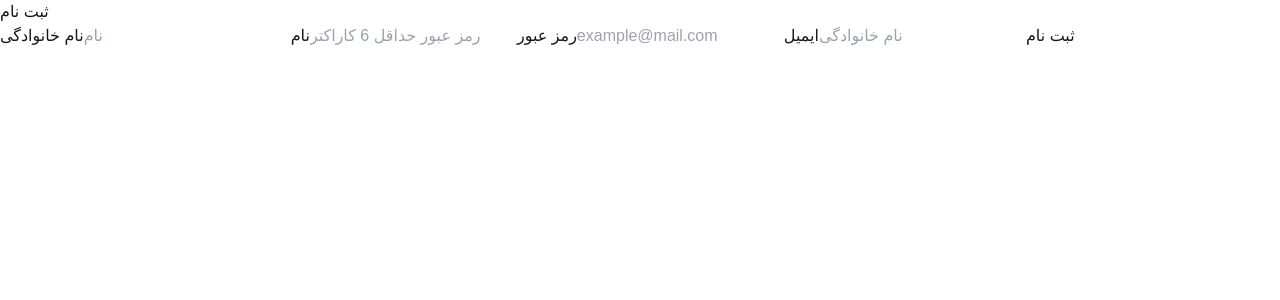
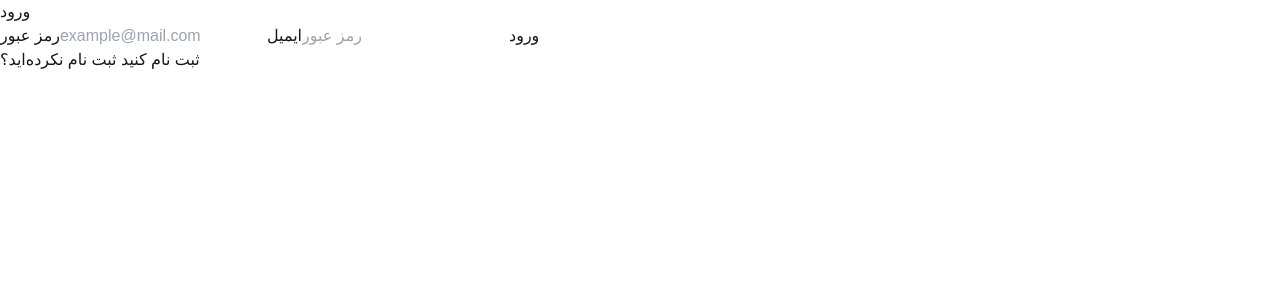
Before and after one commit to frau-azadeh/reactsample, a Next.js app: page /signup in a window 1280 px wide. Shown: the top 300 px of the page. Built offline with nearby package versions, Linux system fonts and the light colour scheme.

Commit message:
add signup

```diff
--- a/src/app/signup/page.tsx
+++ b/src/app/signup/page.tsx
@@ -3,33 +3,53 @@
 import React, { useState } from "react";
 import { useForm } from "react-hook-form";
 import { zodResolver } from "@hookform/resolvers/zod";
-import { signupSchema, SignupFormData } from "../lib/validations/auth";
+import {
+  signupSchema,
+  SignupFormData,
+} from "../lib/validations/auth";
+import {
+  loginSchema,
+  LoginFormData,
+} from "../lib/validations/loginSchema";
+import { useRouter } from "next/navigation";
 
-export default function SignupPage() {
+export default function AuthPage() {
+  const [isSignup, setIsSignup] = useState(false);
   const [serverError, setServerError] = useState<string | null>(null);
   const [successMessage, setSuccessMessage] = useState<string | null>(null);
 
+  const router = useRouter();
+
+  // فرم ثبت نام
   const {
-    register,
-    handleSubmit,
-    formState: { errors, isSubmitting },
+    register: registerSignup,
+    handleSubmit: handleSubmitSignup,
+    formState: { errors: errorsSignup, isSubmitting: isSubmittingSignup },
+    reset: resetSignup,
   } = useForm<SignupFormData>({
     resolver: zodResolver(signupSchema),
   });
 
-  const onSubmit = async (data: SignupFormData) => {
+  // فرم ورود
+  const {
+    register: registerLogin,
+    handleSubmit: handleSubmitLogin,
+    formState: { errors: errorsLogin, isSubmitting: isSubmittingLogin },
+    reset: resetLogin,
+  } = useForm<LoginFormData>({
+    resolver: zodResolver(loginSchema),
+  });
+
+  const onSubmitSignup = async (data: SignupFormData) => {
     setServerError(null);
     setSuccessMessage(null);
 
     try {
       const res = await fetch("/api/signup", {
         method: "POST",
-        headers: {
-          "Content-Type": "application/json",
-        },
+        headers: { "Content-Type": "application/json" },
         body: JSON.stringify(data),
       });
-
       const result = await res.json();
 
       if (!res.ok) {
@@ -38,71 +58,168 @@ export default function SignupPage() {
       }
 
       setSuccessMessage("ثبت نام با موفقیت انجام شد! لطفا وارد شوید.");
-    } catch (error) {
+      setIsSignup(false);
+      resetSignup();
+    } catch {
+      setServerError("خطا در ارتباط با سرور. لطفا دوباره تلاش کنید.");
+    }
+  };
+
+  const onSubmitLogin = async (data: LoginFormData) => {
+    setServerError(null);
+    setSuccessMessage(null);
+
+    try {
+      const res = await fetch("/api/login", {
+        method: "POST",
+        headers: { "Content-Type": "application/json" },
+        body: JSON.stringify(data),
+      });
+      const result = await res.json();
+
+      if (!res.ok) {
+        setServerError(result.error || "خطایی رخ داده است");
+        return;
+      }
+
+      router.push("/profile");
+    } catch {
       setServerError("خطا در ارتباط با سرور. لطفا دوباره تلاش کنید.");
     }
   };
 
   return (
     <main className="max-w-md mx-auto mt-20 p-6 border rounded shadow-md">
-      <h1 className="text-2xl mb-6 font-bold text-center">ثبت نام</h1>
+      <h1 className="text-2xl mb-6 font-bold text-center">
+        {isSignup ? "ثبت نام" : "ورود"}
+      </h1>
 
       {serverError && <p className="mb-4 text-red-600">{serverError}</p>}
       {successMessage && <p className="mb-4 text-green-600">{successMessage}</p>}
 
-      <form onSubmit={handleSubmit(onSubmit)} noValidate>
+      {isSignup ? (
+        <form onSubmit={handleSubmitSignup(onSubmitSignup)} noValidate>
           <label className="block mb-1 font-semibold">ایمیل</label>
           <input
             type="email"
-          {...register("email")}
+            {...registerSignup("email")}
             className="w-full mb-3 p-2 border rounded"
             placeholder="example@mail.com"
           />
-        {errors.email && (
-          <p className="mb-2 text-red-600">{errors.email.message}</p>
+          {errorsSignup.email && (
+            <p className="mb-2 text-red-600">{errorsSignup.email.message}</p>
           )}
 
           <label className="block mb-1 font-semibold">رمز عبور</label>
           <input
             type="password"
-          {...register("password")}
+            {...registerSignup("password")}
             className="w-full mb-3 p-2 border rounded"
-          placeholder="رمز عبور حداقل 6 کاراکتر"
+            placeholder="رمز عبور"
           />
-        {errors.password && (
-          <p className="mb-2 text-red-600">{errors.password.message}</p>
+          {errorsSignup.password && (
+            <p className="mb-2 text-red-600">{errorsSignup.password.message}</p>
           )}
 
           <label className="block mb-1 font-semibold">نام</label>
           <input
             type="text"
-          {...register("name")}
+            {...registerSignup("name")}
             className="w-full mb-3 p-2 border rounded"
             placeholder="نام"
           />
-        {errors.name && (
-          <p className="mb-2 text-red-600">{errors.name.message}</p>
+          {errorsSignup.name && (
+            <p className="mb-2 text-red-600">{errorsSignup.name.message}</p>
           )}
 
           <label className="block mb-1 font-semibold">نام خانوادگی</label>
           <input
             type="text"
-          {...register("family")}
+            {...registerSignup("family")}
             className="w-full mb-3 p-2 border rounded"
             placeholder="نام خانوادگی"
           />
-        {errors.family && (
-          <p className="mb-2 text-red-600">{errors.family.message}</p>
+          {errorsSignup.family && (
+            <p className="mb-2 text-red-600">{errorsSignup.family.message}</p>
           )}
 
           <button
             type="submit"
-          disabled={isSubmitting}
+            disabled={isSubmittingSignup}
             className="w-full bg-blue-600 text-white py-2 rounded hover:bg-blue-700 transition"
           >
-          {isSubmitting ? "در حال ارسال..." : "ثبت نام"}
+            {isSubmittingSignup ? "در حال ارسال..." : "ثبت نام"}
           </button>
         </form>
+      ) : (
+        <form onSubmit={handleSubmitLogin(onSubmitLogin)} noValidate>
+          <label className="block mb-1 font-semibold">ایمیل</label>
+          <input
+            type="email"
+            {...registerLogin("email")}
+            className="w-full mb-3 p-2 border rounded"
+            placeholder="example@mail.com"
+          />
+          {errorsLogin.email && (
+            <p className="mb-2 text-red-600">{errorsLogin.email.message}</p>
+          )}
+
+          <label className="block mb-1 font-semibold">رمز عبور</label>
+          <input
+            type="password"
+            {...registerLogin("password")}
+            className="w-full mb-3 p-2 border rounded"
+            placeholder="رمز عبور"
+          />
+          {errorsLogin.password && (
+            <p className="mb-2 text-red-600">{errorsLogin.password.message}</p>
+          )}
+
+          <button
+            type="submit"
+            disabled={isSubmittingLogin}
+            className="w-full bg-blue-600 text-white py-2 rounded hover:bg-blue-700 transition"
+          >
+            {isSubmittingLogin ? "در حال ارسال..." : "ورود"}
+          </button>
+        </form>
+      )}
+
+      <p className="mt-4 text-center text-sm">
+        {isSignup ? (
+          <>
+            حساب دارید؟{" "}
+            <button
+              onClick={() => {
+                setIsSignup(false);
+                setServerError(null);
+                setSuccessMessage(null);
+                resetSignup();
+                resetLogin();
+              }}
+              className="text-blue-600 hover:underline"
+            >
+              ورود
+            </button>
+          </>
+        ) : (
+          <>
+            ثبت نام نکرده‌اید؟{" "}
+            <button
+              onClick={() => {
+                setIsSignup(true);
+                setServerError(null);
+                setSuccessMessage(null);
+                resetSignup();
+                resetLogin();
+              }}
+              className="text-blue-600 hover:underline"
+            >
+              ثبت نام کنید
+            </button>
+          </>
+        )}
+      </p>
     </main>
   );
 }
```
Lines whose indentation alone changed are shown as unchanged.
